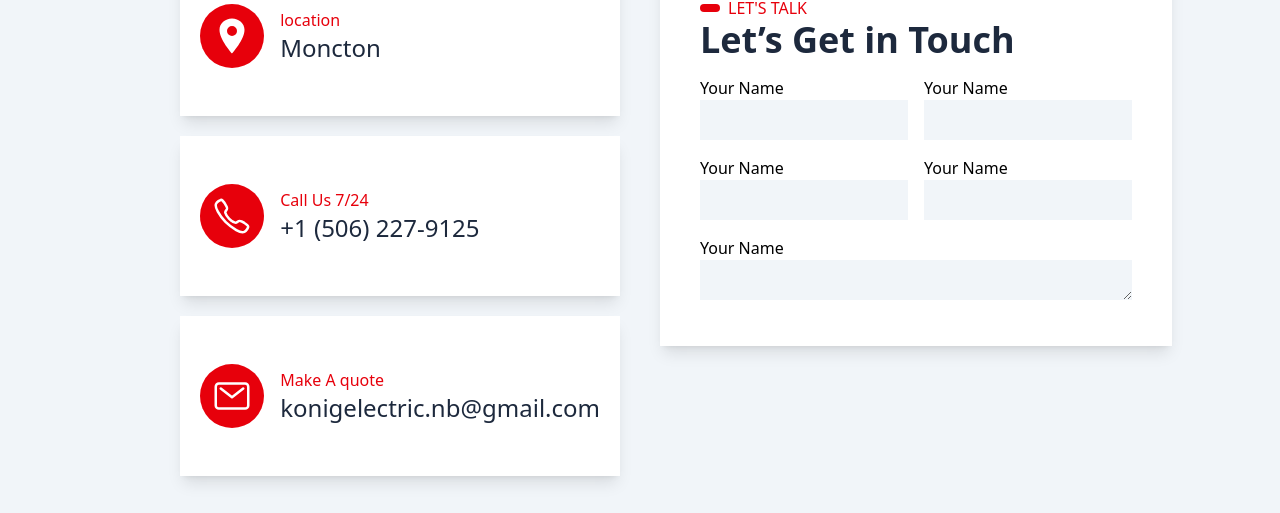
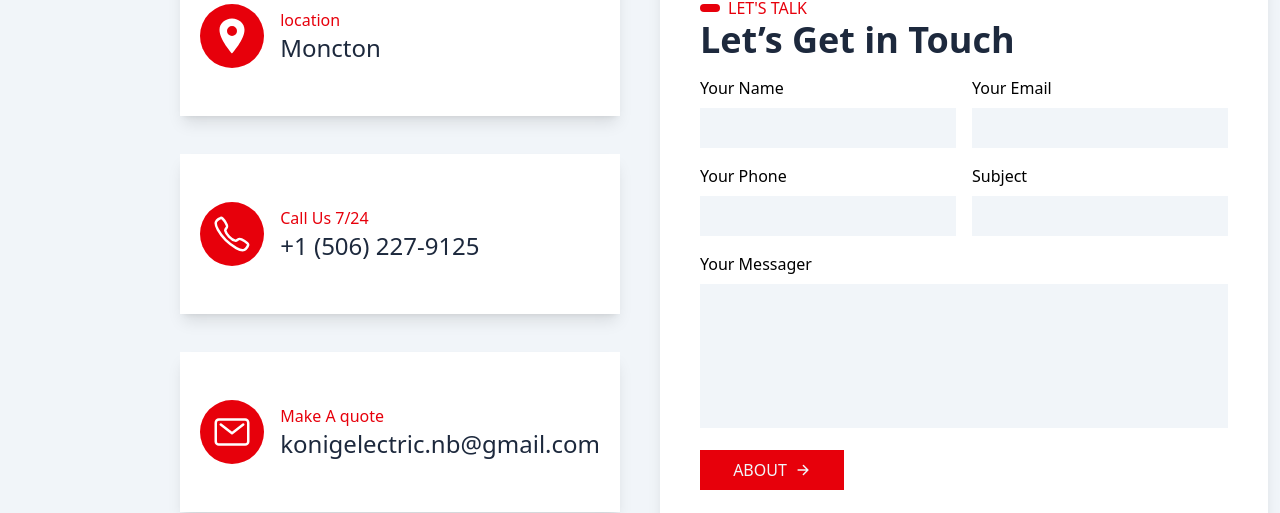
Before and after one commit to jfgalarce/kingelectric, a Next.js app: page /contact in a window 1280 px wide. Shown: the part 287-800 px from the top of the page. Built offline with nearby package versions, Linux system fonts and the light colour scheme.

Commit message:
se termina el diceño de contact

```diff
--- a/src/app/contact/page.jsx
+++ b/src/app/contact/page.jsx
@@ -1,4 +1,4 @@
-import { IoLocationSharp,IoCallOutline,IoMailOutline } from "react-icons/io5";
+import { IoLocationSharp,IoCallOutline,IoMailOutline,IoArrowForward } from "react-icons/io5";
 const page = () => {
   return (
     <div className="w-full bg-slate-100 grid grid-cols-2 gap-10 py-10">
@@ -37,26 +37,28 @@ const page = () => {
           <p className="text-4xl text-slate-800 font-semibold pb-4">Let’s Get in Touch</p>
           <div className="w-full grid grid-cols-2 gap-4">
             <div>
-              <p>Your Name</p>
-              <input type="text" className="bg-slate-100 w-52 h-10" />
+              <p className="font-medium pb-2">Your Name</p>
+              <input type="text" className="bg-slate-100 w-64 h-10" />
             </div>
             <div>
-              <p>Your Name</p>
-              <input type="text" className="bg-slate-100 w-52 h-10" />
+              <p className="font-medium pb-2">Your Email</p>
+              <input type="email" className="bg-slate-100 w-64 h-10" />
             </div>
             <div>
-              <p>Your Name</p>
-              <input type="text" className="bg-slate-100 w-52 h-10" />
+              <p className="font-medium pb-2">Your Phone</p>
+              <input type="text" className="bg-slate-100 w-64 h-10" />
             </div>
             <div>
-              <p>Your Name</p>
-              <input type="text" className="bg-slate-100 w-52 h-10" />
+              <p className="font-medium pb-2">Subject</p>
+              <input type="text" className="bg-slate-100 w-64 h-10" />
             </div>
             <div className="col-span-2">
-              <p>Your Name</p>
-              <textarea className="bg-slate-100 w-full h-10" />
+              <p className="font-medium pb-2">Your Messager</p>
+              <textarea className="bg-slate-100 w-full h-36 resize-none" />
             </div>
-
+            <div className="col-span-2">
+            <button className="flex items-center justify-center text-slate-100 gap-2 p-2 bg-red-600  w-36 hover:bg-slate-800 font-medium cursor-pointer">ABOUT <IoArrowForward />  </button>
+            </div>
           </div>
         </div>
       </div>
```
